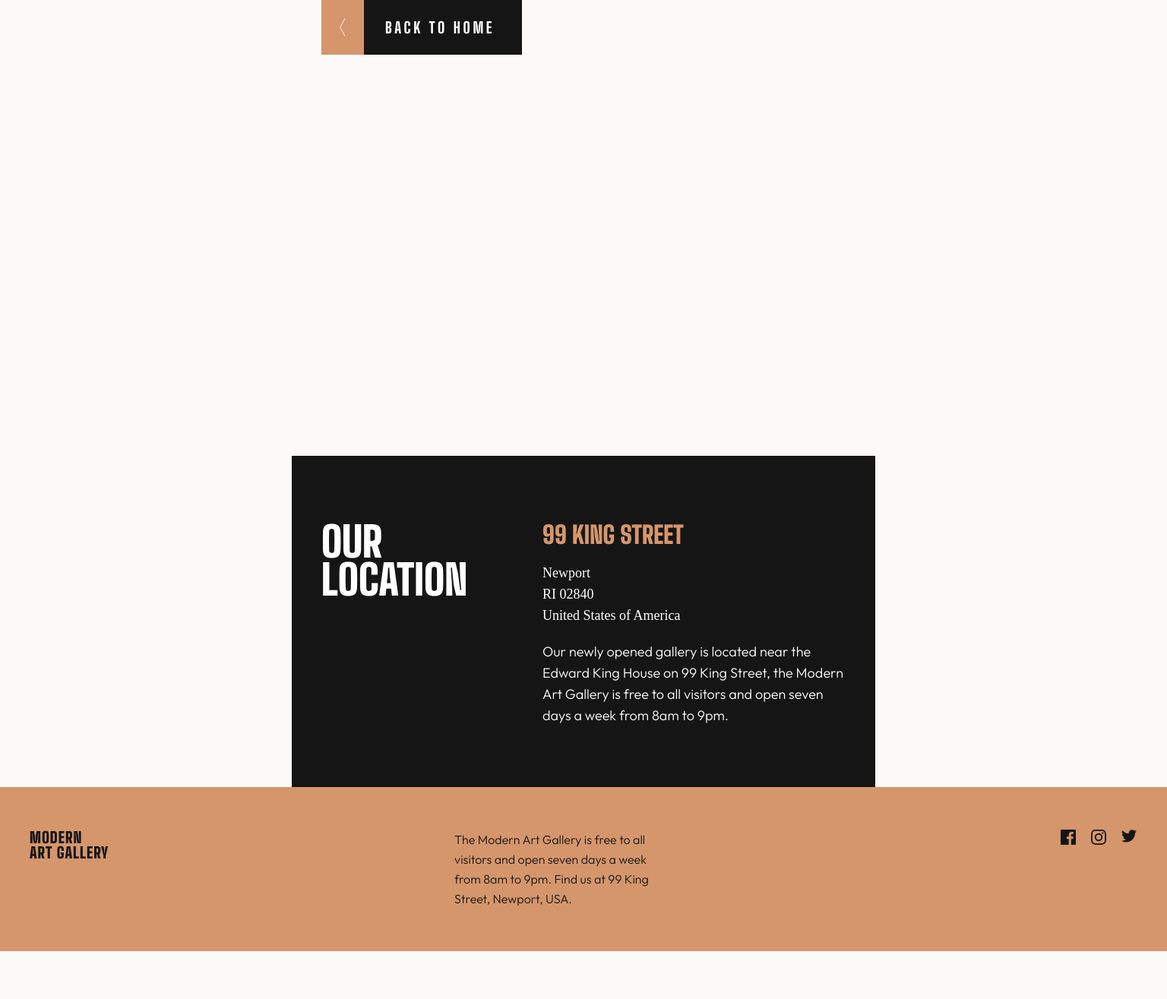
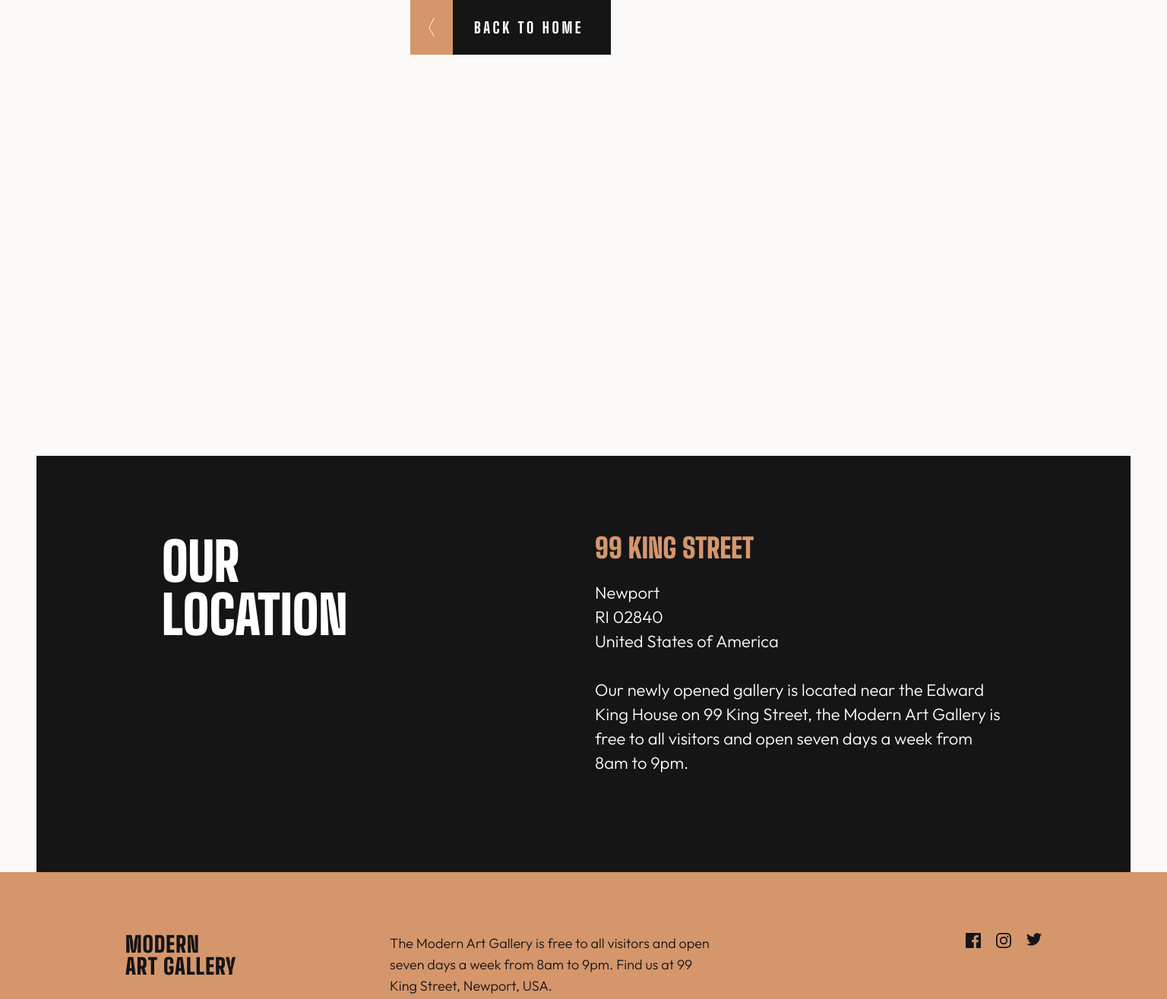
Before and after one commit to arfarobs/art-gallery-website, a plain HTML site: page location.html in a window 1536 px wide. Shown: the whole page at 76% size. Before the commit the page ends 1252 px from the top, so only its background shows below. Drawn offline with Linux system fonts and the light colour scheme.

Commit message:
Location desktop view styled

```diff
--- a/resources/CSS/location.css
+++ b/resources/CSS/location.css
@@ -42,7 +42,7 @@ h1, h2, h3, button {
     text-transform: uppercase;
 }
 
-p {
+p, address {
     font-family: 'Outfit', sans-serif;
     font-weight: 300;
 }
@@ -51,7 +51,7 @@ p {
 
 header {
     height: 550px;
-    width: 375px;
+    max-width: 375px;
     position: relative;
 }
 
@@ -91,7 +91,7 @@ button {
 
 main {
     background: #151515;
-    width: 375px;
+    max-width: 375px;
 }
 
 h1 {
@@ -164,7 +164,7 @@ ul {
     /*Header*/
 
     header {
-        width: 768px;
+        max-width: 768px;
         height: 600px;
     }
 
@@ -177,10 +177,11 @@ ul {
     /*Main*/
 
     main {
-        width: 768px;
+        max-width: 768px;
     }
 
     article {
+        width: 768px;
         display: flex;
         padding: 88px 40px 80px 39px;
         justify-content: space-between;
@@ -215,3 +216,70 @@ ul {
         width: 281px;
     }
 }
+
+@media only screen and (min-width: 1440px) {
+    header {
+        height: 600px;
+        width: 1440px;
+    }
+
+    form {
+        left: 156px;
+    }
+
+    /*Main*/
+
+    main {
+        max-width: 1440px;
+    }
+
+    article {
+        width: 1440px;
+        padding: 104px 165px 128px;
+    }
+
+    h1 {
+        font-size: 70px;
+        line-height: 70px;
+        width: 350px;
+    }
+
+    .info {
+        width: 540px;
+    }
+
+    address {
+        font-size: 22px;
+        line-height: 32px;
+        margin-bottom: 32px;
+    }
+
+    h2 {
+        font-size: 36px;
+        line-height: 36px;
+        margin-bottom: 24px;
+    }
+
+    .info p {
+        font-size: 22px;
+        line-height: 32px;
+    }
+
+    /*Footer*/
+
+    footer {
+        padding: 80px 165px;
+    }
+
+    h3 {
+        width: 160px;
+        font-size: 29px;
+    }
+
+    footer p {
+        font-size: 18px;
+        line-height: 28px;
+        margin: 0 280px 0 140px;
+        width: 430px;
+    }
+}
```
